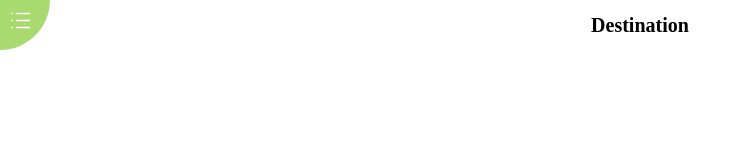
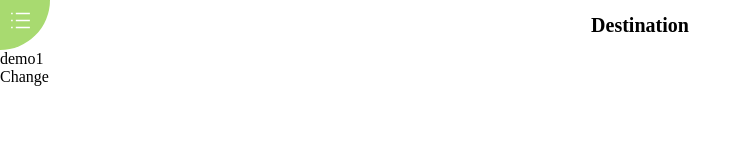
Before and after one commit to MimoriTyann/Destination, a Nuxt app: page /demo/demo1 in a window 1280 px wide. Before the commit this address had no page. Shown: the top 160 px of the page, without its empty margins (0-751 px from the left). Built offline with nearby package versions, Linux system fonts and the light colour scheme.

Commit message:
update link

```diff
--- a/components/header/header.vue
+++ b/components/header/header.vue
@@ -7,7 +7,7 @@
             <use xlink:href="#icon-icon-test"></use>
           </svg>
         </div>
-        <div class="logo">Destination</div>
+        <nuxt-link :to="{name: 'index'}" class="logo">Destination</nuxt-link>
       </div>
     </div>
 
@@ -39,7 +39,8 @@ export default {
     return {
       menuActive: false,
       menuList: {
-        index: [],
+        // index: [],
+        demo: ['demo1', 'demo2', 'demo3'],
         point: ['point1', 'point2', 'point3'],
         music: []
       }
--- /dev/null
+++ b/pages/demo/demo1.vue
@@ -0,0 +1,13 @@
+<template>
+  <section>
+    <div>demo1</div>
+    <nuxt-link :to="{name: 'index'}">Change</nuxt-link>
+  </section>
+</template>
+
+<script>
+export default {}
+</script>
+
+<style scoped lang="scss">
+</style>
--- /dev/null
+++ b/pages/demo/demo2.vue
@@ -0,0 +1,13 @@
+<template>
+  <section>
+    <div>demo2</div>
+    <nuxt-link :to="{name: 'index'}">Change</nuxt-link>
+  </section>
+</template>
+
+<script>
+export default {}
+</script>
+
+<style scoped lang="scss">
+</style>
--- /dev/null
+++ b/pages/demo/demo3.vue
@@ -0,0 +1,13 @@
+<template>
+  <section>
+    <div>demo3</div>
+    <nuxt-link :to="{name: 'index'}">Change</nuxt-link>
+  </section>
+</template>
+
+<script>
+export default {}
+</script>
+
+<style scoped lang="scss">
+</style>
--- /dev/null
+++ b/pages/demo/index.vue
@@ -0,0 +1,13 @@
+<template>
+  <section>
+    <div>demo</div>
+    <nuxt-link :to="{name: 'index'}">Change</nuxt-link>
+  </section>
+</template>
+
+<script>
+export default {}
+</script>
+
+<style scoped lang="scss">
+</style>
```
